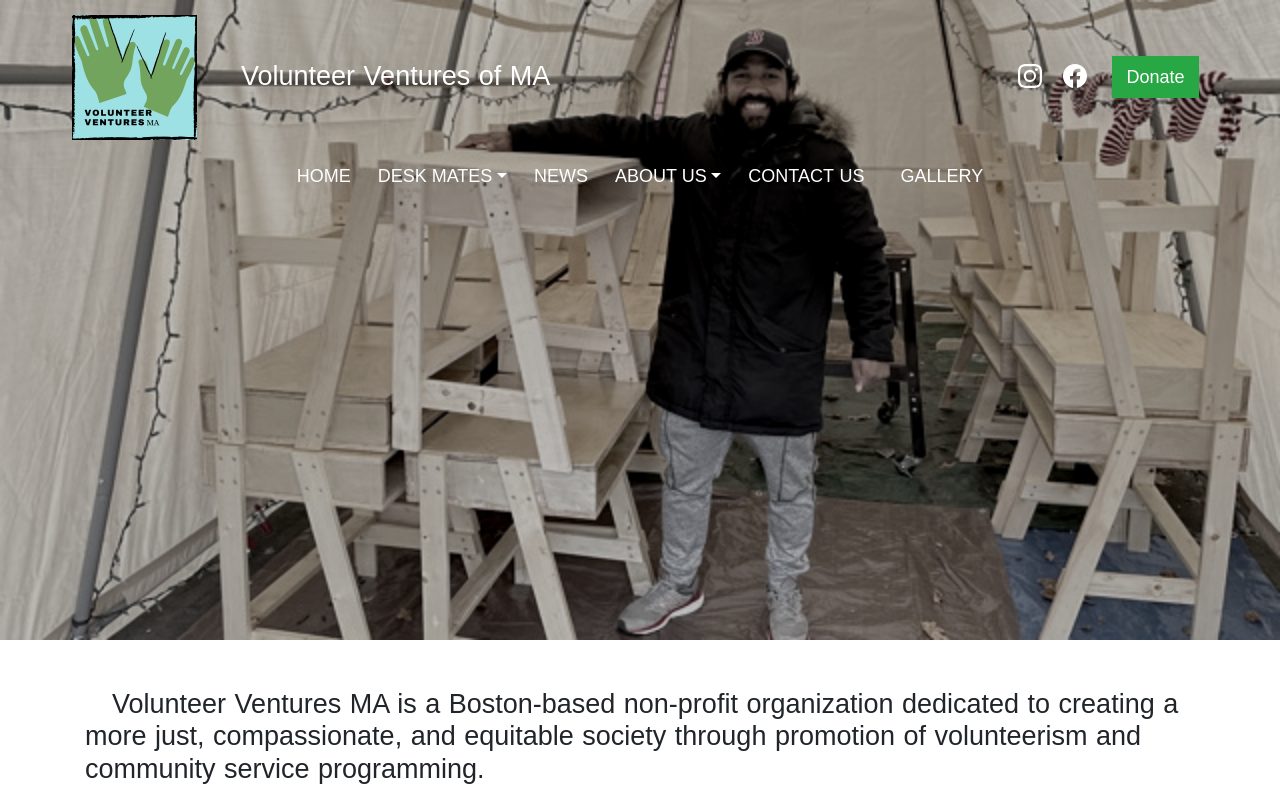
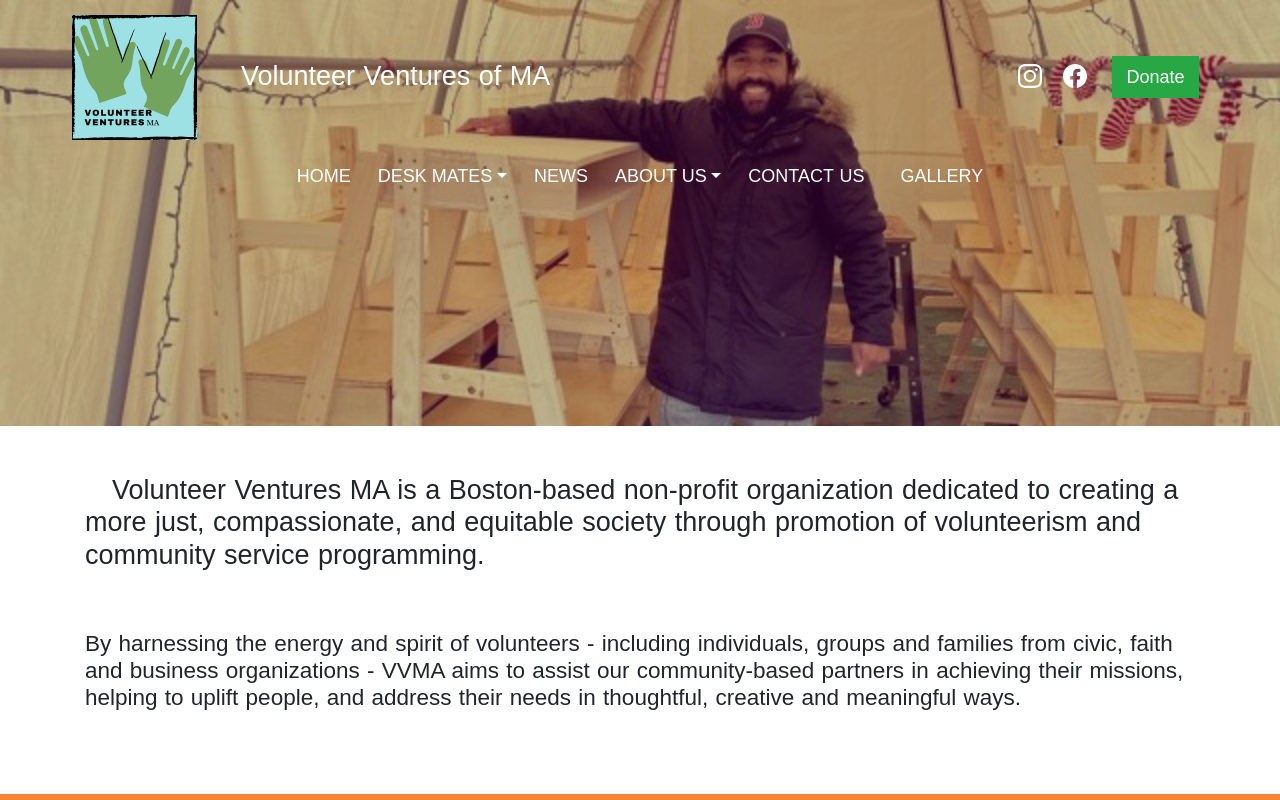
Before and after one commit to jkochocki/vvma-ui, a Nuxt app: page / in a window 1280 px wide. Shown: the top 800 px of the page. Built offline with nearby package versions, Linux system fonts and the light colour scheme; a web font is replaced by a local one.

Commit message:
update hero image

```diff
--- a/components/Banner.vue
+++ b/components/Banner.vue
@@ -1,7 +1,7 @@
 <template>
     <div id="banner" :style="bannerStyles">
         <!-- <b-img src="https://picsum.photos/1024/400/?image=41" fluid-grow alt="Responsive image"></b-img> -->
-        <b-img src="~assets/deskmates_builder.png" class="hero" fluid-grow alt="Responsive image"></b-img>
+        <b-img src="~assets/deskmates_builder_3-1.jpg" class="hero" fluid-grow alt="Responsive image"></b-img>
     </div>
 </template>
 
```
Also changed, not shown: assets/deskmates_builder_3-1.jpg (added).
